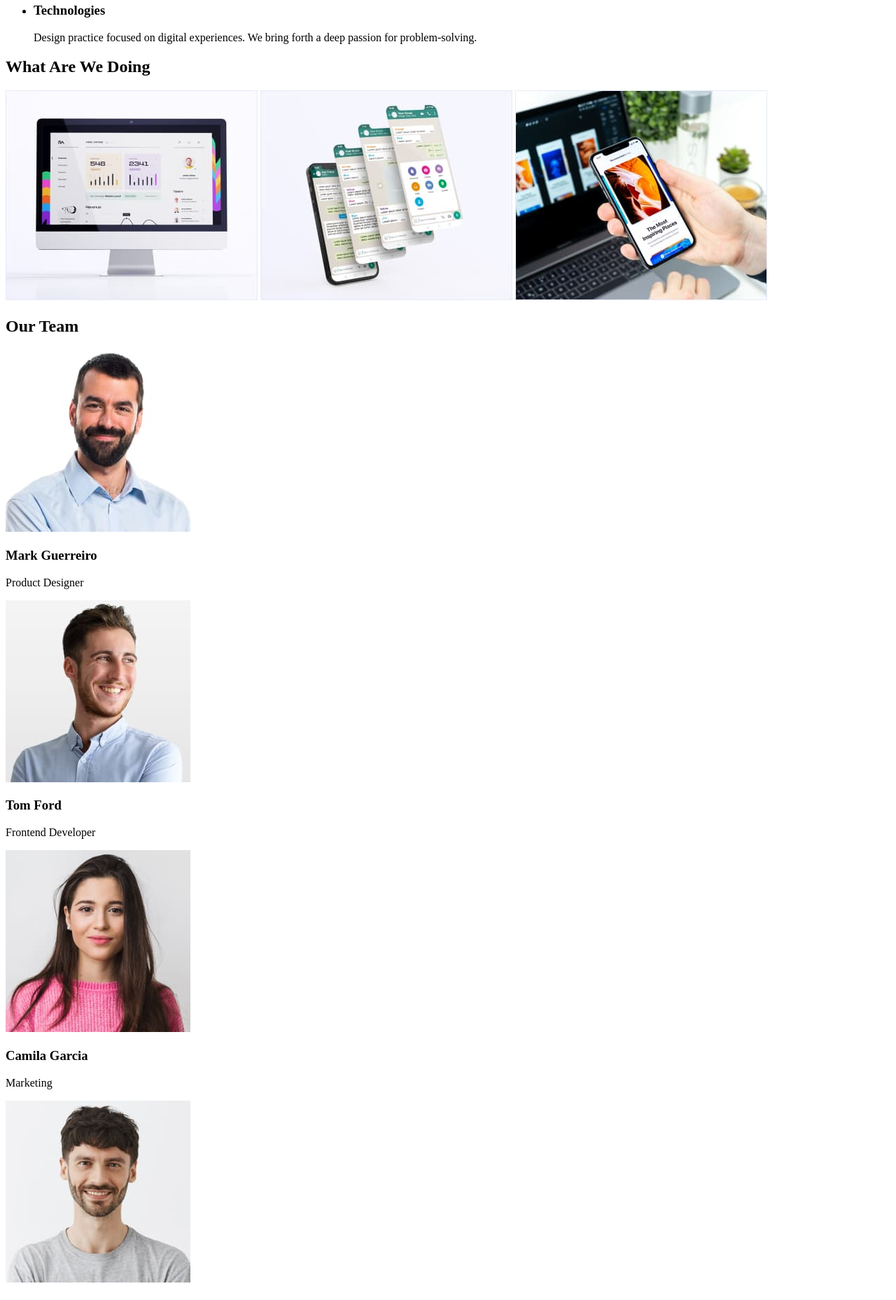
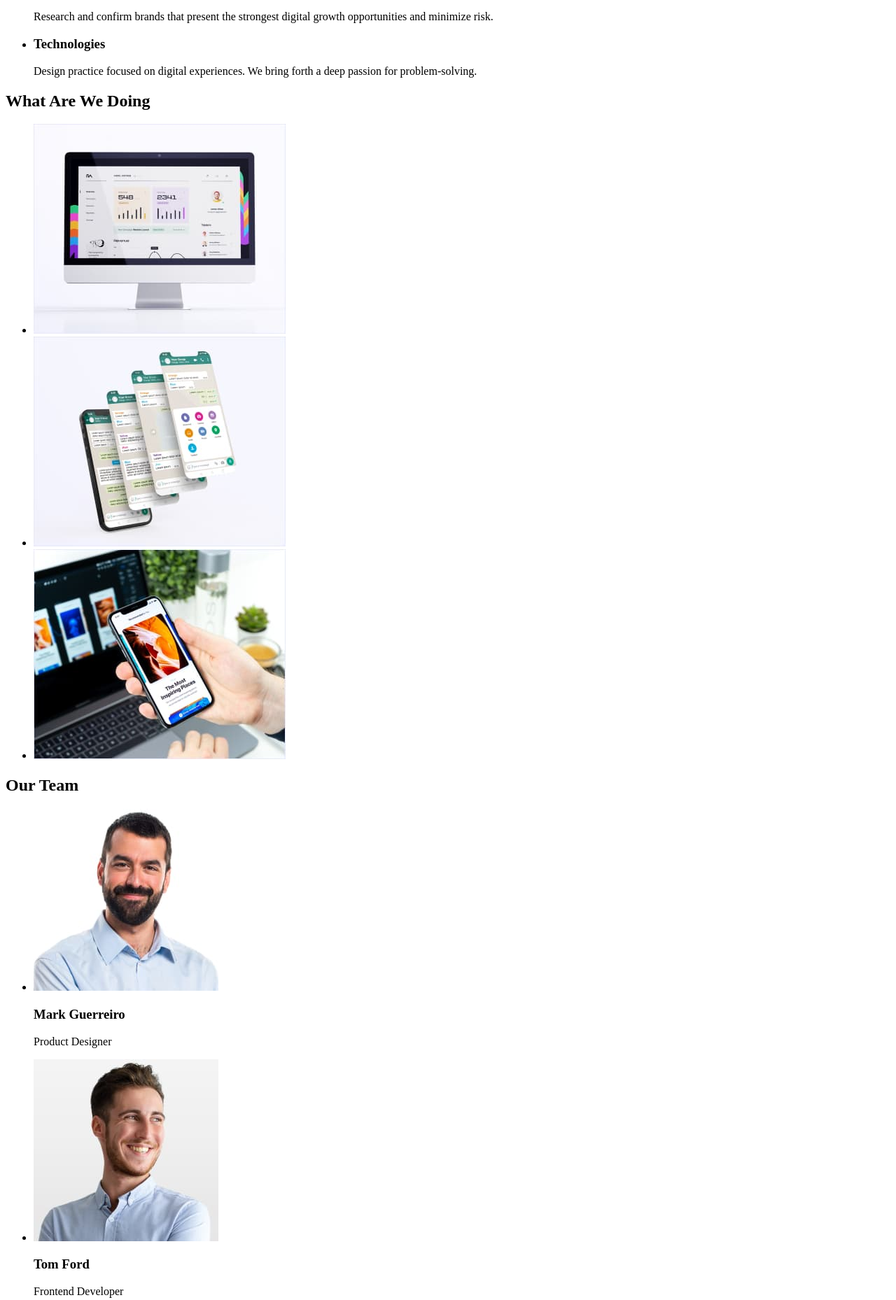
Before and after one commit to Dtimewarp/goit-markup-hw-01, a plain HTML site: page index.html in a window 1280 px wide. Shown: the part 483-2341 px from the top of the page at 70% size. Drawn offline with Linux system fonts and the light colour scheme.

Commit message:
update stucture of section

```diff
--- a/index.html
+++ b/index.html
@@ -26,11 +26,15 @@
 
     <!-- Main content -->
     <main>
+      <!-- Section 1 -->
       <section>
         <h1>Effective Solutions for Your Business</h1>
         <button type="button">Order Service</button>
       </section>
-      <!-- Section 1 -->
+
+      <!-- Section 2 -->
+      <section>
+        <h2>Заголовок що буде приховано</h2>
         <ul>
           <li>
             <h3>Strategy</h3>
@@ -61,61 +65,70 @@
             </p>
           </li>
         </ul>
-      <!-- Section 2 -->
+      </section>
+
+      <!-- Section 3 -->
+      <section>
         <h2>What Are We Doing</h2>
-      <img
-        src="./images/pc.jpg"
-        alt="Монітор із графіками"
-        width="360"
-        height="300"
-      />
+        <ul>
+          <li>
+            <img src="./images/pc.jpg" alt="Монітор із графіками" width="360" />
+          </li>
+          <li>
             <img
               src="./images/smartphone.jpg "
               alt="Смартфон із відкритим месенджером"
               width="360"
-        height="300"
             />
+          </li>
+          <li>
             <img
               src="./images/smartinhand.jpg "
               alt="Смартфон в руці із вікритим посиланням на сайт"
               width="360"
-        height="300"
             />
+          </li>
+        </ul>
+      </section>
 
-      <!-- Section 3 -->
+      <!-- Section 4 -->
+      <section>
         <h2>Our Team</h2>
+        <ul>
+          <li>
             <img
               src="./images/markguerrero.jpg"
               alt="Product Designer"
               width="264"
-        height="260"
             />
             <h3>Mark Guerreiro</h3>
             <p>Product Designer</p>
+          </li>
+          <li>
             <img
               src="./images/tomford.jpg"
               alt="Frontend Developer"
               width="264"
-        height="260"
             />
             <h3>Tom Ford</h3>
             <p>Frontend Developer</p>
-      <img
-        src="./images/camilagarcia.jpg"
-        alt="Marketing"
-        width="264"
-        height="260"
-      />
+          </li>
+          <li>
+            <img src="./images/camilagarcia.jpg" alt="Marketing" width="264" />
             <h3>Camila Garcia</h3>
             <p>Marketing</p>
+          </li>
+          <li>
             <img
               src="./images/danielwilson.jpg"
               alt="UI Designer"
               width="264"
-        height="260"
             />
             <h3>Daniel Wilson</h3>
             <p>UI Designer</p>
+          </li>
+        </ul>
+      </section>
     </main>
 
     <!-- Footer -->
```
Lines whose indentation alone changed are shown as unchanged.
